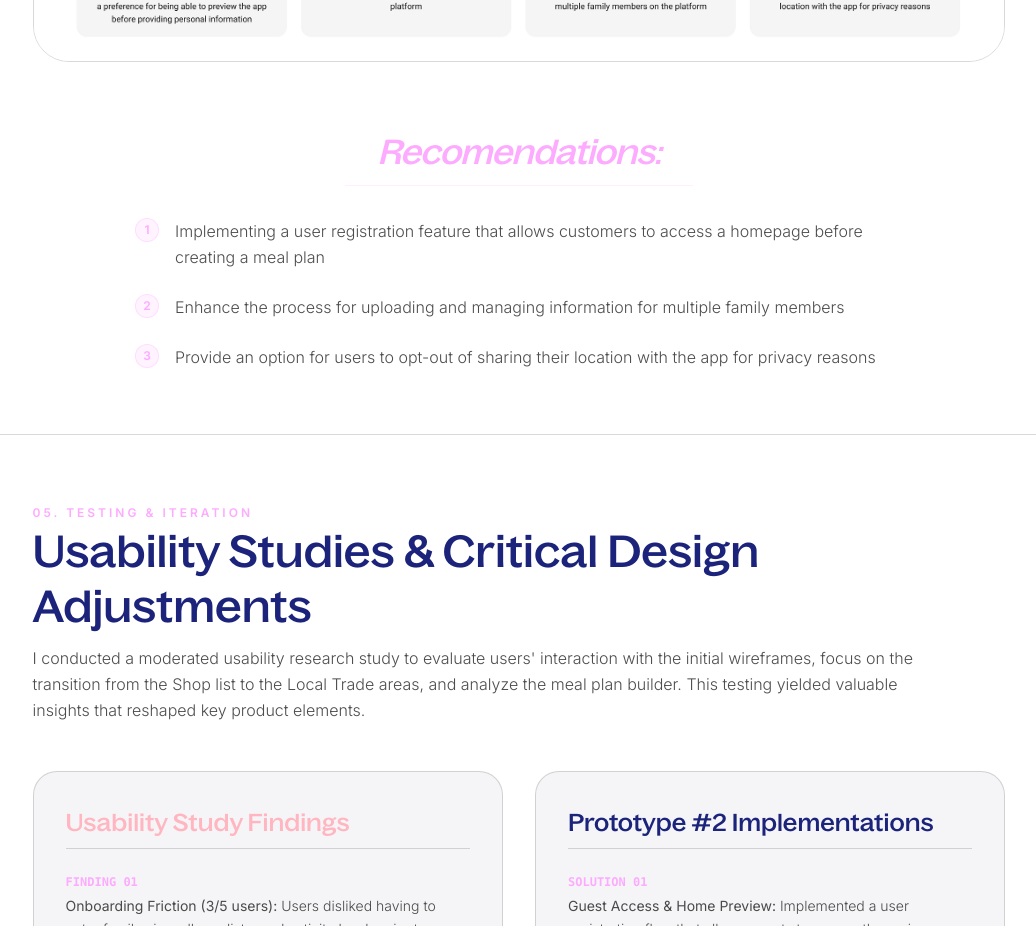
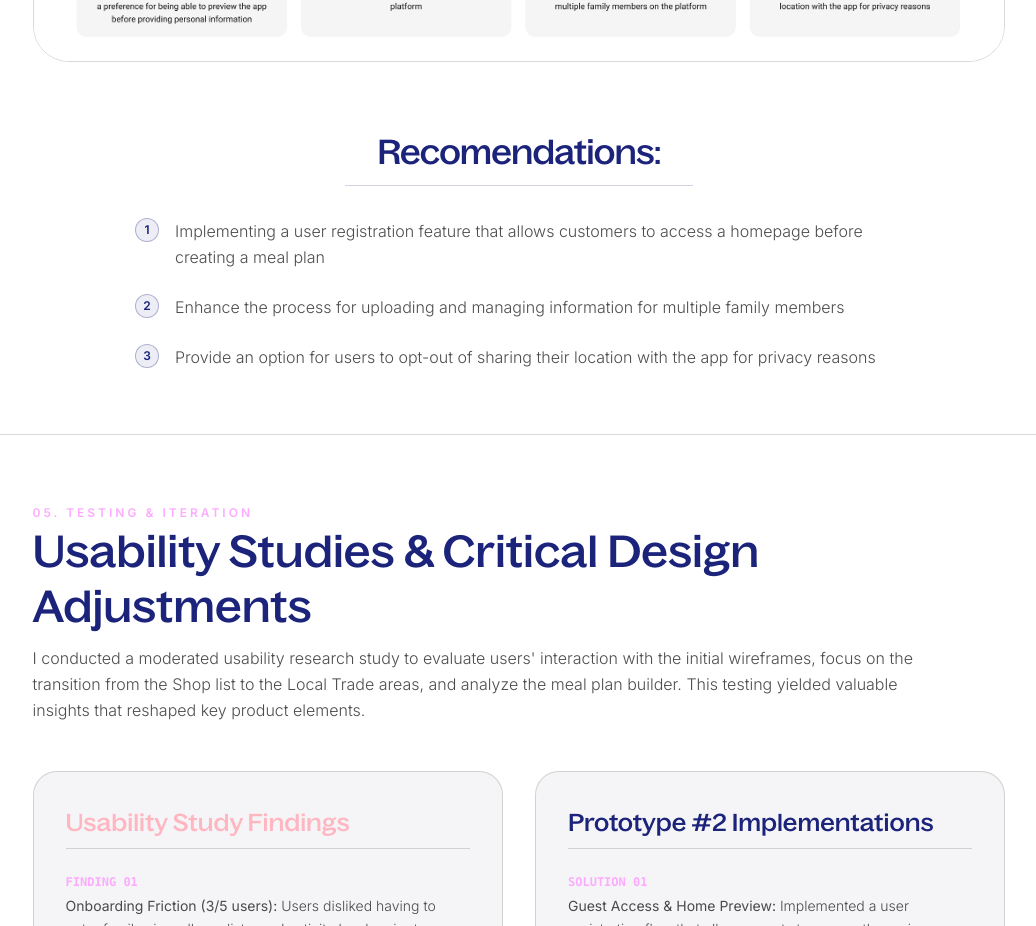
Before and after one commit to FlorenciaRequejo/flor-portfolio, a Next.js app: page /ux-design in a window 1280 px wide. Shown: the part 4600-5526 px from the top of the page, without its empty margins (121-1157 px from the left). Built offline with nearby package versions, Linux system fonts and the light colour scheme.

Commit message:
Remove italic from Recomendations and change colors to primary theme color

```diff
--- a/app/ux-design/page.tsx
+++ b/app/ux-design/page.tsx
@@ -552,7 +552,7 @@ export default function UXDesignPage() {
 
           {/* Recommendations Block */}
           <div className="mt-16 flex flex-col items-center text-center max-w-3xl mx-auto space-y-8">
-            <h3 className="font-serif text-[26px] md:text-[34px] text-[var(--cs-highlight)] tracking-tight font-normal italic border-b border-[var(--cs-highlight)]/20 pb-2 w-fit px-8">
+            <h3 className="font-serif text-[26px] md:text-[34px] text-[var(--cs-primary)] tracking-tight font-normal border-b border-[var(--cs-primary)]/20 pb-2 w-fit px-8">
               Recomendations:
             </h3>
             <ul className="space-y-6 text-left font-sans text-[15px] md:text-[16px] leading-[26px] text-[var(--cs-muted)] font-light w-full">
@@ -562,7 +562,7 @@ export default function UXDesignPage() {
                 "Provide an option for users to opt-out of sharing their location with the app for privacy reasons"
               ].map((rec, index) => (
                 <li key={index} className="flex gap-4 items-start">
-                  <span className="flex-shrink-0 w-6 h-6 rounded-full bg-[var(--cs-highlight-bg)] border border-[var(--cs-highlight)]/30 flex items-center justify-center text-[12px] font-semibold text-[var(--cs-highlight)]">
+                  <span className="flex-shrink-0 w-6 h-6 rounded-full bg-[var(--cs-accent-bg)] border border-[var(--cs-primary)]/30 flex items-center justify-center text-[12px] font-semibold text-[var(--cs-primary)]">
                     {index + 1}
                   </span>
                   <p>{rec}</p>
```
